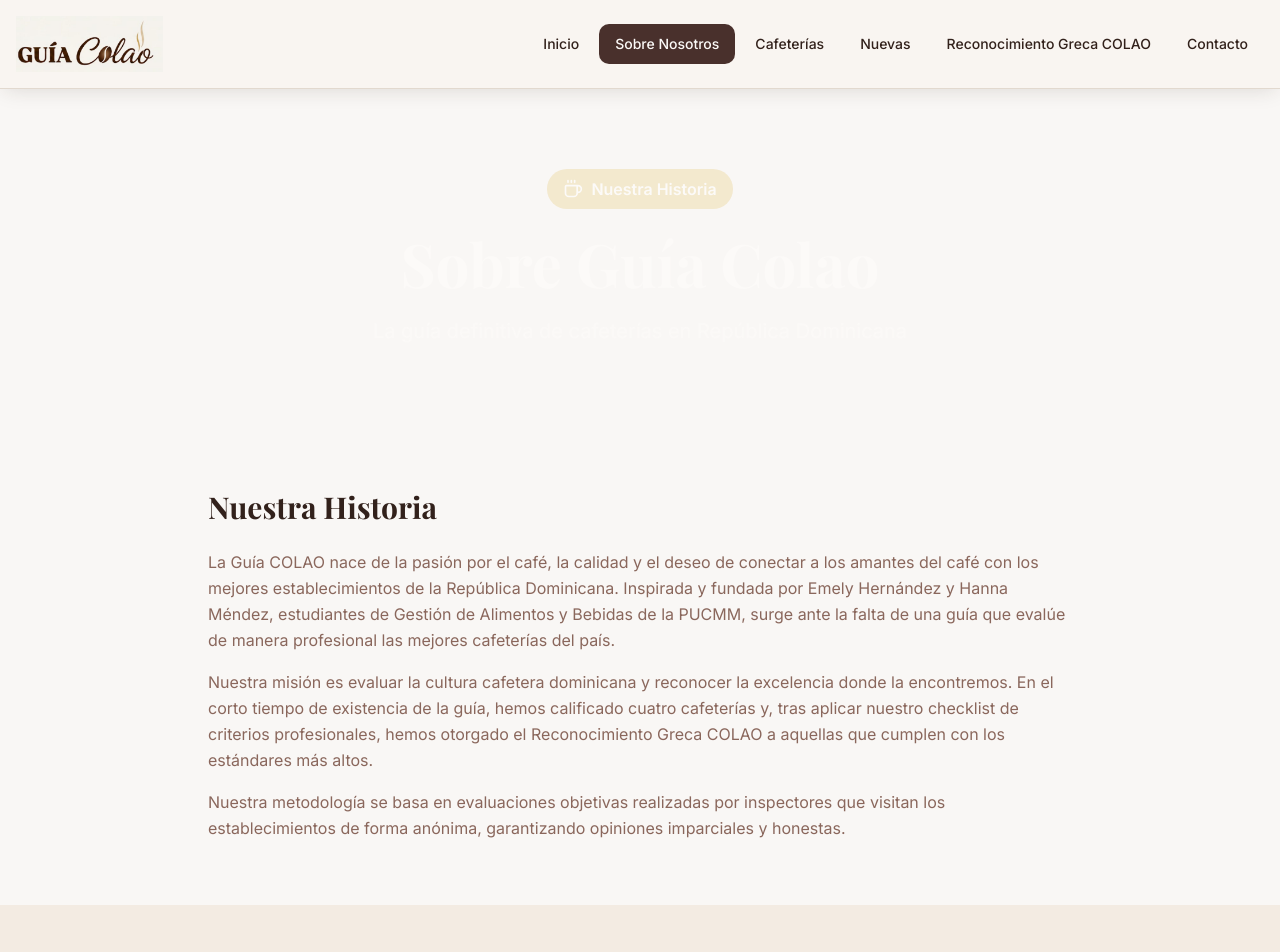
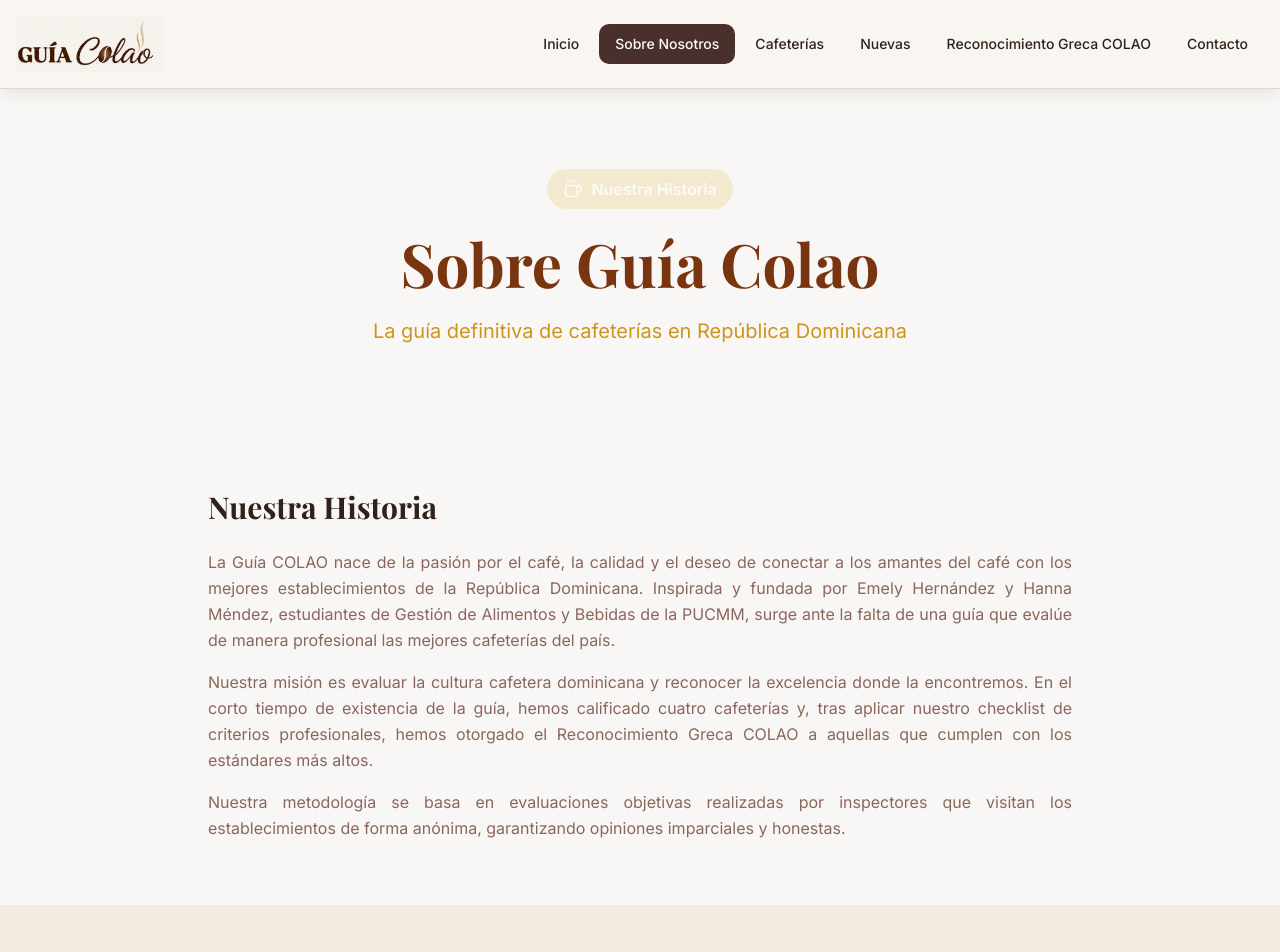
Before and after one commit to FelipeBH09/guia-colao, a React (Vite) app: page /sobre-nosotros in a window 1280 px wide. Shown: the top 952 px of the page. Built offline with nearby package versions, Linux system fonts and the light colour scheme; the HTML template or start-up script is replaced by a standard one.

Commit message:
Visual edit in Lovable

```diff
--- a/src/pages/SobreNosotros.tsx
+++ b/src/pages/SobreNosotros.tsx
@@ -1,39 +1,25 @@
 import { Coffee, Award, Users, Target } from "lucide-react";
 import Header from "@/components/Header";
 import Footer from "@/components/Footer";
-import {
-  Accordion,
-  AccordionContent,
-  AccordionItem,
-  AccordionTrigger,
-} from "@/components/ui/accordion";
-
+import { Accordion, AccordionContent, AccordionItem, AccordionTrigger } from "@/components/ui/accordion";
 const SobreNosotros = () => {
-  const faqs = [
-    {
-      question: "¿Cómo obtener el Reconocimiento Greca COLAO?",
-      answer: "El Reconocimiento Greca COLAO es otorgado exclusivamente a cafeterías con calificaciones excepcionales entre 4.5 y 5 estrellas. Nuestros inspectores expertos visitan cada establecimiento de forma anónima y evalúan múltiples aspectos antes de otorgar este prestigioso reconocimiento. No es posible solicitarlo directamente; debe ser ganado mediante excelencia consistente.",
-    },
-    {
-      question: "¿Qué toman en cuenta los inspectores de COLAO para otorgar el Reconocimiento Greca COLAO?",
-      answer: "Nuestros inspectores evalúan: 1) Calidad del café (origen, preparación, sabor), 2) Ambiente (diseño, limpieza, comodidad, música), 3) Servicio (atención, conocimiento del personal), 4) Originalidad (propuesta única, innovación), 5) Consistencia (calidad mantenida en múltiples visitas). Cada criterio debe alcanzar estándares excepcionales.",
-    },
-    {
-      question: "¿Qué criterios se usan para calificar las cafeterías?",
-      answer: "Utilizamos el sistema COLAO - Calificación Orgánica de Locales, Ambiente y Originalidad. Evaluamos: calidad del café y productos (40%), ambiente y diseño (25%), servicio al cliente (20%), originalidad y propuesta única (15%). Cada cafetería recibe una puntuación de 1 a 5 estrellas basada en estos criterios.",
-    },
-    {
-      question: "¿Puedo sugerir una cafetería para la guía?",
-      answer: "¡Por supuesto! Valoramos mucho las sugerencias de nuestra comunidad. Puedes enviarnos tu recomendación a través de nuestra página de contacto. Incluye el nombre, ubicación y qué hace especial a ese lugar. Nuestro equipo evaluará todas las sugerencias y programará visitas a las cafeterías más prometedoras.",
-    },
-    {
-      question: "¿Qué significa cada estrella en la calificación?",
-      answer: "⭐ 1-2 estrellas: Básico, necesita mejoras significativas. ⭐⭐⭐ 3 estrellas: Bueno, experiencia satisfactoria. ⭐⭐⭐⭐ 4 estrellas: Muy bueno, vale la pena visitar. ⭐⭐⭐⭐⭐ 4.5-5 estrellas: Excepcional, merece el Reconocimiento Greca COLAO. Las calificaciones se actualizan regularmente basándose en evaluaciones continuas.",
-    },
-  ];
-
-  return (
-    <div className="min-h-screen flex flex-col">
+  const faqs = [{
+    question: "¿Cómo obtener el Reconocimiento Greca COLAO?",
+    answer: "El Reconocimiento Greca COLAO es otorgado exclusivamente a cafeterías con calificaciones excepcionales entre 4.5 y 5 estrellas. Nuestros inspectores expertos visitan cada establecimiento de forma anónima y evalúan múltiples aspectos antes de otorgar este prestigioso reconocimiento. No es posible solicitarlo directamente; debe ser ganado mediante excelencia consistente."
+  }, {
+    question: "¿Qué toman en cuenta los inspectores de COLAO para otorgar el Reconocimiento Greca COLAO?",
+    answer: "Nuestros inspectores evalúan: 1) Calidad del café (origen, preparación, sabor), 2) Ambiente (diseño, limpieza, comodidad, música), 3) Servicio (atención, conocimiento del personal), 4) Originalidad (propuesta única, innovación), 5) Consistencia (calidad mantenida en múltiples visitas). Cada criterio debe alcanzar estándares excepcionales."
+  }, {
+    question: "¿Qué criterios se usan para calificar las cafeterías?",
+    answer: "Utilizamos el sistema COLAO - Calificación Orgánica de Locales, Ambiente y Originalidad. Evaluamos: calidad del café y productos (40%), ambiente y diseño (25%), servicio al cliente (20%), originalidad y propuesta única (15%). Cada cafetería recibe una puntuación de 1 a 5 estrellas basada en estos criterios."
+  }, {
+    question: "¿Puedo sugerir una cafetería para la guía?",
+    answer: "¡Por supuesto! Valoramos mucho las sugerencias de nuestra comunidad. Puedes enviarnos tu recomendación a través de nuestra página de contacto. Incluye el nombre, ubicación y qué hace especial a ese lugar. Nuestro equipo evaluará todas las sugerencias y programará visitas a las cafeterías más prometedoras."
+  }, {
+    question: "¿Qué significa cada estrella en la calificación?",
+    answer: "⭐ 1-2 estrellas: Básico, necesita mejoras significativas. ⭐⭐⭐ 3 estrellas: Bueno, experiencia satisfactoria. ⭐⭐⭐⭐ 4 estrellas: Muy bueno, vale la pena visitar. ⭐⭐⭐⭐⭐ 4.5-5 estrellas: Excepcional, merece el Reconocimiento Greca COLAO. Las calificaciones se actualizan regularmente basándose en evaluaciones continuas."
+  }];
+  return <div className="min-h-screen flex flex-col">
       <Header />
 
       {/* Hero Section */}
@@ -43,10 +29,10 @@ const SobreNosotros = () => {
             <Coffee className="h-5 w-5" />
             <span className="font-semibold">Nuestra Historia</span>
           </div>
-          <h1 className="text-5xl md:text-6xl font-bold font-serif mb-6 animate-fade-in">
+          <h1 className="text-5xl md:text-6xl font-bold font-serif mb-6 animate-fade-in text-amber-900">
             Sobre Guía Colao
           </h1>
-          <p className="text-xl max-w-3xl mx-auto opacity-90">
+          <p className="text-xl max-w-3xl mx-auto opacity-90 text-yellow-600">
             La guía definitiva de cafeterías en República Dominicana
           </p>
         </div>
@@ -59,13 +45,13 @@ const SobreNosotros = () => {
             <h2 className="text-3xl font-bold font-serif mb-6 text-foreground">
               Nuestra Historia
             </h2>
-            <p className="text-muted-foreground leading-relaxed mb-4">
+            <p className="text-muted-foreground leading-relaxed mb-4 text-justify">
               La Guía COLAO nace de la pasión por el café, la calidad y el deseo de conectar a los amantes del café con los mejores establecimientos de la República Dominicana. Inspirada y fundada por Emely Hernández y Hanna Méndez, estudiantes de Gestión de Alimentos y Bebidas de la PUCMM, surge ante la falta de una guía que evalúe de manera profesional las mejores cafeterías del país.
             </p>
-            <p className="text-muted-foreground leading-relaxed mb-4">
+            <p className="text-muted-foreground leading-relaxed mb-4 text-justify">
               Nuestra misión es evaluar la cultura cafetera dominicana y reconocer la excelencia donde la encontremos. En el corto tiempo de existencia de la guía, hemos calificado cuatro cafeterías y, tras aplicar nuestro checklist de criterios profesionales, hemos otorgado el Reconocimiento Greca COLAO a aquellas que cumplen con los estándares más altos.
             </p>
-            <p className="text-muted-foreground leading-relaxed">
+            <p className="text-muted-foreground leading-relaxed text-justify">
               Nuestra metodología se basa en evaluaciones objetivas realizadas por inspectores que visitan los establecimientos de forma anónima, garantizando opiniones imparciales y honestas.
             </p>
           </div>
@@ -144,27 +130,19 @@ const SobreNosotros = () => {
           </div>
 
           <Accordion type="single" collapsible className="space-y-4">
-            {faqs.map((faq, index) => (
-              <AccordionItem
-                key={index}
-                value={`item-${index}`}
-                className="bg-card border border-border rounded-lg px-6 shadow-sm"
-              >
+            {faqs.map((faq, index) => <AccordionItem key={index} value={`item-${index}`} className="bg-card border border-border rounded-lg px-6 shadow-sm">
                 <AccordionTrigger className="text-left font-semibold hover:no-underline">
                   {faq.question}
                 </AccordionTrigger>
                 <AccordionContent className="text-muted-foreground leading-relaxed">
                   {faq.answer}
                 </AccordionContent>
-              </AccordionItem>
-            ))}
+              </AccordionItem>)}
           </Accordion>
         </div>
       </section>
 
       <Footer />
-    </div>
-  );
+    </div>;
 };
-
 export default SobreNosotros;
```
